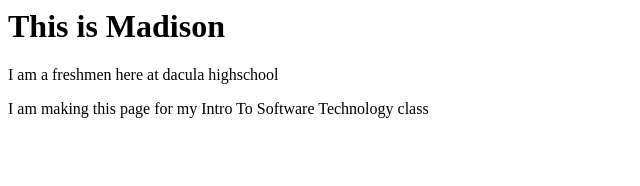
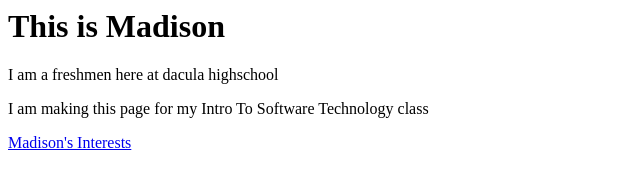
Before and after one commit to Madison12346/Madison12346.github.io, a plain HTML site: page index.html in a window 1280 px wide. Shown: the whole page, without its empty margins (0-640 px from the left). Drawn offline with Linux system fonts and the light colour scheme.

Commit message:
Update index.html

```diff
--- a/index.html
+++ b/index.html
@@ -1,4 +1,4 @@
 <h1>This is Madison </h1>
 <p>I am a freshmen here at dacula highschool</p>
 <p> I am making this page for my Intro To Software Technology class</p>
-<a href="https://madison12346.github.io/intrest.html"
+<a href="https://madison12346.github.io/interests.html">Madison's Interests</a>
```
